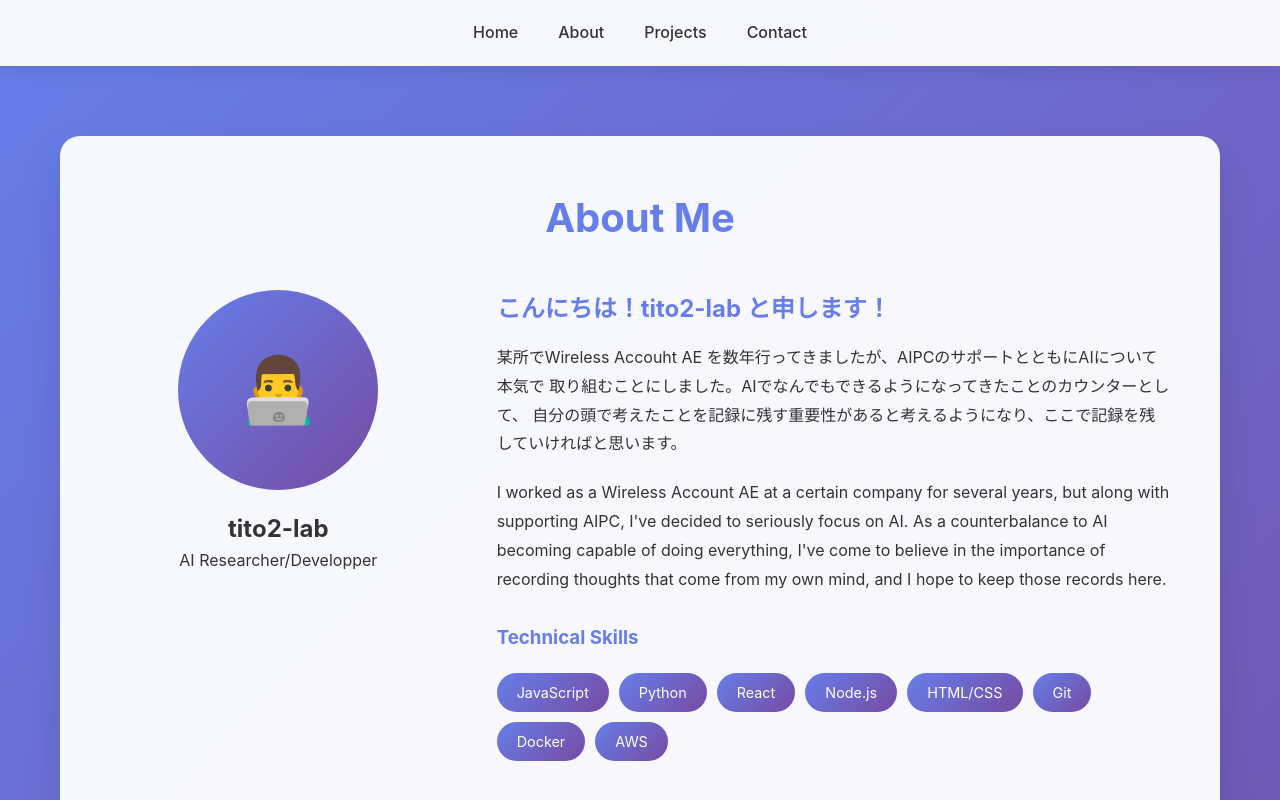
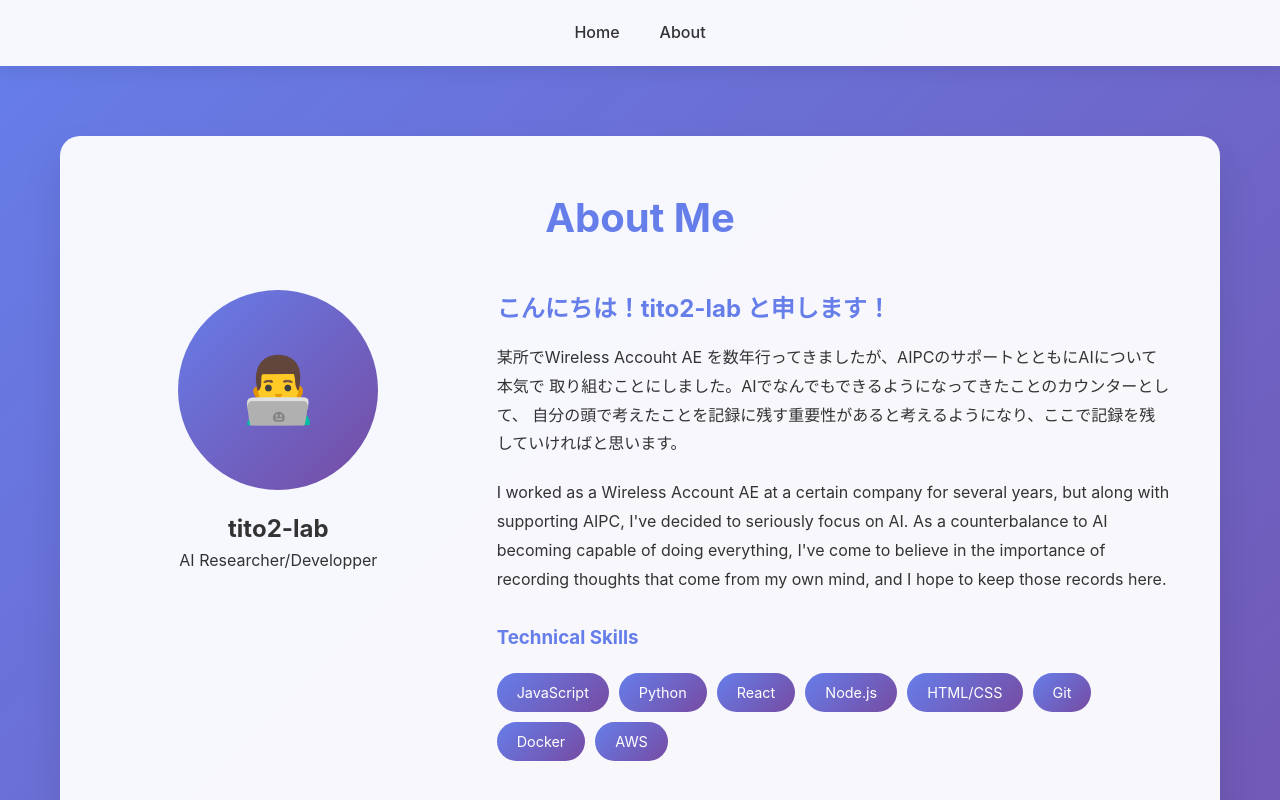
Before and after one commit to tito2-lab/tito2-lab.github.io, a plain HTML site: page docs/about.html in a window 1280 px wide. Shown: the top 800 px of the page. Drawn offline with Linux system fonts and the light colour scheme.

Commit message:
Remove projects.html and contact.html from header menue

```diff
--- a/docs/about.html
+++ b/docs/about.html
@@ -260,8 +260,7 @@
             <ul>
                 <li><a href="index.html">Home</a></li>
                 <li><a href="about.html">About</a></li>
-                <li><a href="projects.html">Projects</a></li>
-                <li><a href="contact.html">Contact</a></li>
+
             </ul>
         </nav>
     </header>
```
Also changed, not shown: docs/contact.html (+1 -2 lines), docs/index.html (+1 -2 lines), docs/projects.html (+1 -2 lines).
